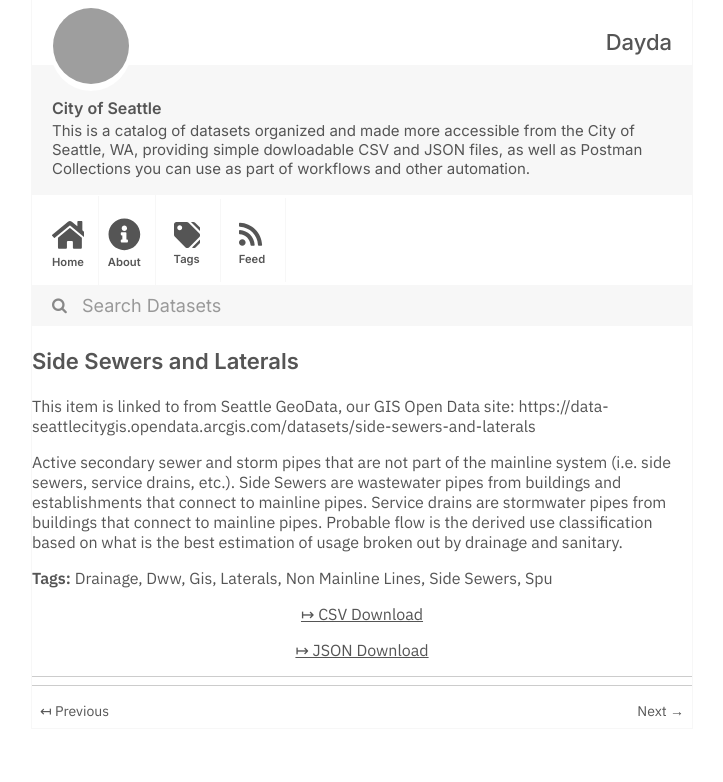
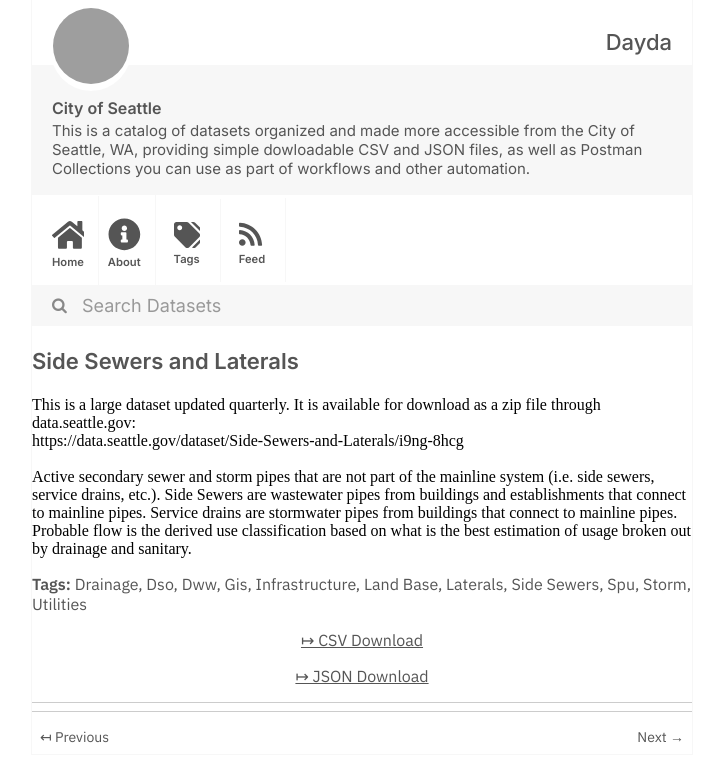
Before and after one commit to dayda-entities/city-of-seattle, a Jekyll site: the page built from _posts/2020-11-10-side-sewers-and-laterals.md, in a window 1280 px wide, cut to the strip 0-782 px from the top of the page. Shown: the whole strip, without its empty margins (278-1001 px from the left). Built offline with Jekyll 4.4.1, drawn with Linux system fonts in a browser that asks for light colours; grey boxes are pictures that could not be loaded.

Commit message:
Publish Data

```diff
--- a/_posts/2020-11-10-side-sewers-and-laterals.md
+++ b/_posts/2020-11-10-side-sewers-and-laterals.md
@@ -1,25 +1,28 @@
 ---
 title: Side Sewers and Laterals
-created: '2020-11-10T16:59:30.989020'
-modified: '2020-11-10T16:59:30.989031'
+created: '2020-11-10T16:59:21.880612'
+modified: '2020-11-10T16:59:21.880622'
 state: active
 type: dataset
 tags:
   - Drainage
+  - Dso
   - Dww
   - Gis
+  - Infrastructure
+  - Land Base
   - Laterals
-  - Non Mainline Lines
   - Side Sewers
   - Spu
+  - Storm
+  - Utilities
 groups:
   - Local Government
-csv_url: 'https://data.seattle.gov/api/views/i9ng-8hcg/rows.csv?accessType=DOWNLOAD'
-json_url: 'https://data.seattle.gov/api/views/i9ng-8hcg/rows.json?accessType=DOWNLOAD'
+csv_url: >-
+  https://data-seattlecitygis.opendata.arcgis.com/datasets/04743cd6492b4bd3b05538009cc2cc46_3.csv?outSR=%7B%22latestWkid%22%3A2926%2C%22wkid%22%3A2926%7D
+json_url: 'https://gisdata.seattle.gov/server/rest/services/SPU/SPU_DWW_DSO/MapServer/3'
 layout: post
 
 ---
-This item is linked to from Seattle GeoData, our GIS Open Data site:
-https://data-seattlecitygis.opendata.arcgis.com/datasets/side-sewers-and-laterals
-
-Active secondary sewer and storm pipes that are not part of the mainline system (i.e. side sewers, service drains, etc.). Side Sewers are wastewater pipes from buildings and establishments that connect to mainline pipes. Service drains are stormwater pipes from buildings that connect to mainline pipes. Probable flow is the derived use classification based on what is the best estimation of usage broken out by drainage and sanitary.
+<div>This is a large dataset updated quarterly. It is available for download as a zip file through data.seattle.gov:
+</div><div>https://data.seattle.gov/dataset/Side-Sewers-and-Laterals/i9ng-8hcg<br /></div><div><br /></div><div>Active secondary sewer and storm pipes that are not part of the mainline system (i.e. side sewers, service drains, etc.). Side Sewers are wastewater pipes from buildings and establishments that connect to mainline pipes. Service drains are stormwater pipes from buildings that connect to mainline pipes. Probable flow is the derived use classification based on what is the best estimation of usage broken out by drainage and sanitary.</div>
```
